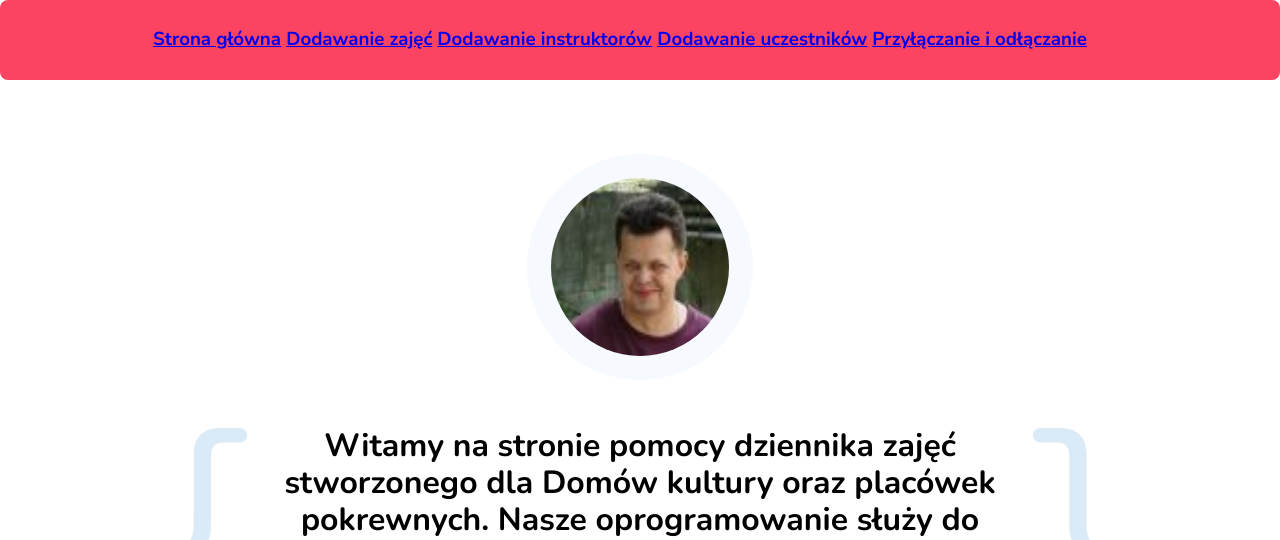
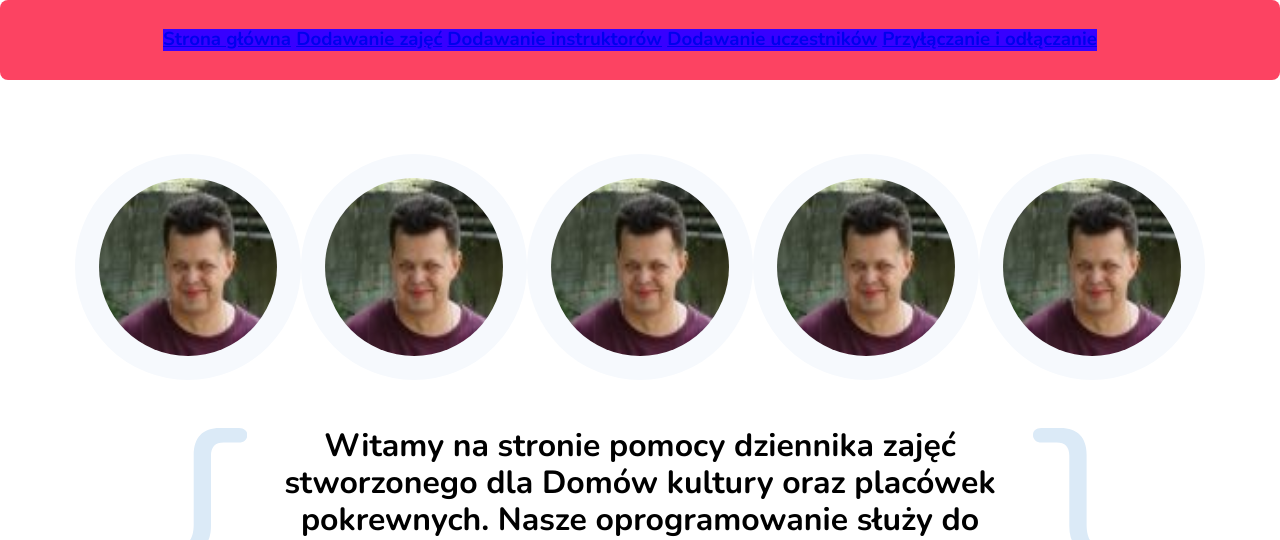
Before and after one commit to itzygzak/dkk32-help, a website built with webpack: page src/pages/index.html in a window 1280 px wide. Shown: the top 540 px of the page. Built offline with nearby package versions, Linux system fonts and the light colour scheme; no server answers.

Commit message:
Modify class hero

```diff
--- a/src/pages/index.html
+++ b/src/pages/index.html
@@ -15,7 +15,7 @@
     <main>
       <section class="navigation">
         <div class="navigation__link">
-          <h3 class="navigation__link">
+          <h3 class="navigation__link--homepage">
           <a href="https://dziennik.zyg-zak.eu">Strona główna</a>
           <a href="https://dziennik.zyg-zak.eu">Dodawanie zajęć</a>
           <a href="https://dziennik.zyg-zak.eu">Dodawanie instruktorów</a>
@@ -27,6 +27,26 @@
       </section>
       <section class="hero">
         <div class="hero__image-container">
+          <img
+            src="../assets/img/Przemek.jpg"
+            class="hero__image"
+            alt="Przemek WTF,s photo"
+          />
+          <img
+            src="../assets/img/Przemek.jpg"
+            class="hero__image"
+            alt="Przemek WTF,s photo"
+          />
+          <img
+            src="../assets/img/Przemek.jpg"
+            class="hero__image"
+            alt="Przemek WTF,s photo"
+          />
+          <img
+            src="../assets/img/Przemek.jpg"
+            class="hero__image"
+            alt="Przemek WTF,s photo"
+          />
           <img
             src="../assets/img/Przemek.jpg"
             class="hero__image"
--- a/src/scss/modules/menu.scss
+++ b/src/scss/modules/menu.scss
@@ -16,5 +16,5 @@
     box-align: rights; }
 
   .navigation__link--homepage {
-    background: yellow;
+    background: rgb(55, 0, 255);
     color: #000; }
```
